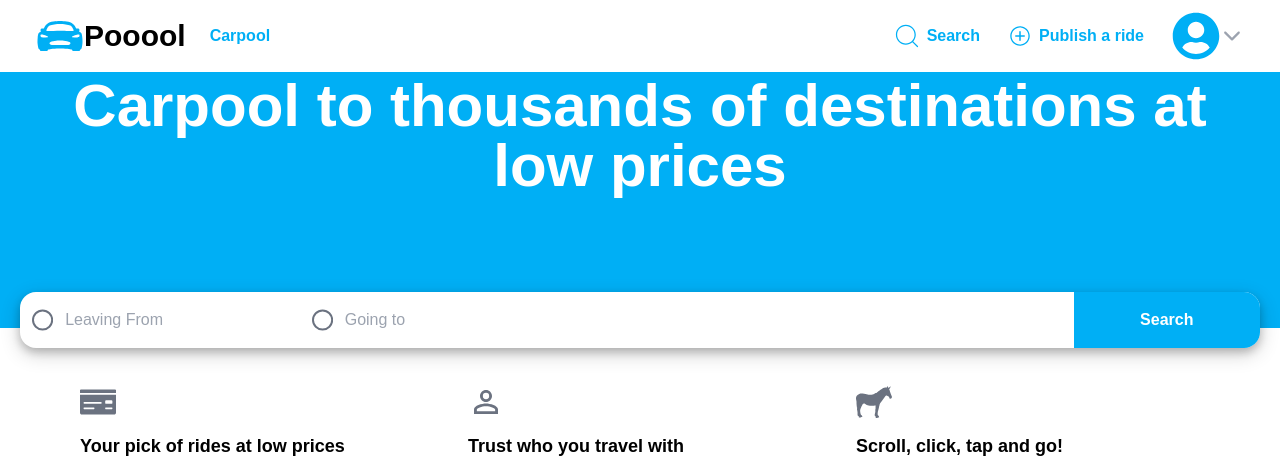
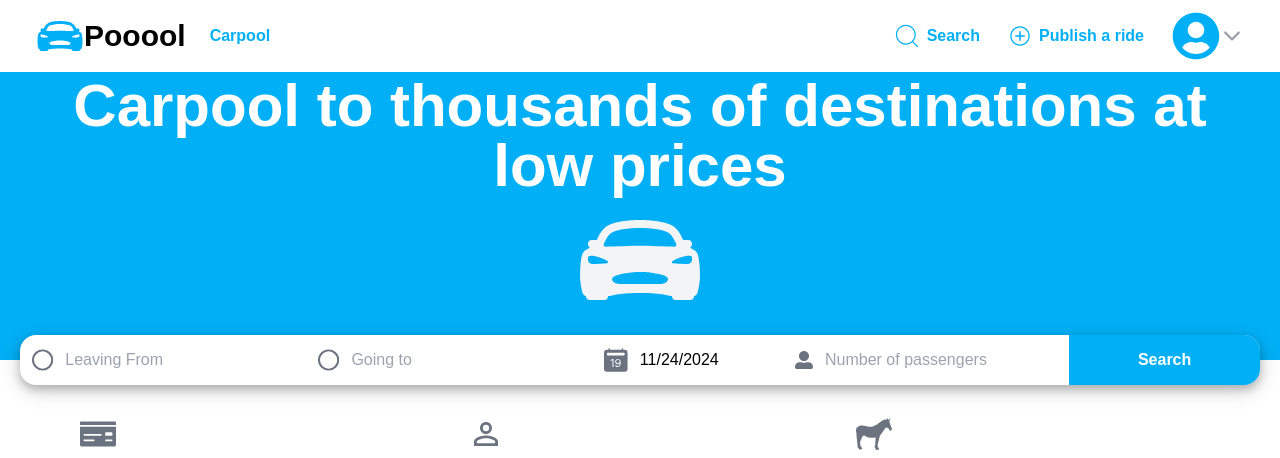
Before and after one commit to Nikhil4002-50-82/Pooool-miniProject, a React (Vite) app in the folder client/: page / in a window 1280 px wide. Shown: the top 458 px of the page. Built offline with nearby package versions, Linux system fonts and the light colour scheme.

Commit message:
committed

```diff
--- a/client/package.json
+++ b/client/package.json
@@ -12,6 +12,7 @@
   },
   "dependencies": {
     "react": "^18.3.1",
+    "react-datepicker": "^7.5.0",
     "react-dom": "^18.3.1",
     "react-icons": "^5.3.0"
   },
--- a/client/src/components/TitleHome.jsx
+++ b/client/src/components/TitleHome.jsx
@@ -1,16 +1,27 @@
 import React,{useState} from 'react';
 
+import DatePicker from "react-datepicker";
+import "react-datepicker/dist/react-datepicker.css";
+
 import { FaRegCircle } from "react-icons/fa6";
+import { FaUserAlt } from "react-icons/fa";
+import { BsCalendar2DateFill } from "react-icons/bs";
+import { IoCarSport } from "react-icons/io5";
 
 const TitleHome = () => {
     const [h1,setH1]=useState(false);
     const [h2,setH2]=useState(false);
     const [h3,setH3]=useState(false);
     const [h4,setH4]=useState(false);
+    const [passengerCount,setPassengerCount]=useState(0);
+
+    const [startDate, setStartDate] = useState(new Date());
+
   return (
-        <div className='h-[16em] bg-[#00AFF5] p-5 pt-1 pb-1 flex flex-col mb-4'>
+        <div className='h-[18em] bg-[#00AFF5] p-5 pt-1 pb-1 flex flex-col mb-4'>
             <h1 className='text-white font-semibold text-6xl text-center'>Carpool to thousands of destinations at low prices</h1>
-            <div className='relative h-[3.5em] top-[6em] bg-white rounded-2xl shadow-custom grid grid-cols-[3fr_3fr_2fr_3fr_2fr]'>
+            <div className='flex items-center justify-center'><IoCarSport className='text-9xl text-gray-100' /></div>
+            <div className='relative h-[3.5em] top-[0.7em] bg-white rounded-2xl shadow-custom grid grid-cols-[3fr_3fr_2fr_3fr_2fr]'>
                     <div className={`p-1 flex items-center justify-between rounded-2xl ${h1?"bg-[#EDEDED]":""}`} onMouseOver={()=>{
                         setH1(true);
                     }} onMouseOut={()=>{
@@ -21,8 +32,20 @@ const TitleHome = () => {
                     }} onMouseOut={()=>{
                         setH2(false);
                     }}><FaRegCircle className='text-2xl text-gray-500 font-bold ml-2'  /><input className={`h-full w-full p-3 focus:outline-none ${h2 ? "bg-[#EDEDED]" : ""}`} type="text" placeholder='Going to' /></div>
-                    <div className='p-1 flex items-center justify-between rounded-2xl hover:bg-[#EDEDED]'><input type="text" /></div>
-                    <div className='p-1 flex items-center justify-between rounded-2xl hover:bg-[#EDEDED]'><input type="text" /></div>
+                    <div className={`p-1 flex items-center justify-between rounded-2xl ${h3?"bg-[#EDEDED]":""}`} onMouseOver={()=>{
+                        setH3(true);
+                    }} onMouseOut={()=>{
+                        setH3(false);
+                    }}><BsCalendar2DateFill className='text-4xl text-gray-500 font-bold ml-2' /><DatePicker className={`h-full w-full p-3 focus:outline-none ${h3 ? "bg-[#EDEDED]" : ""}`} selected={startDate} onChange={(date) => setStartDate(date)} /></div>
+                    <div className={`p-1 flex items-center justify-between rounded-2xl ${h4?"bg-[#EDEDED]":""}`} onMouseOver={()=>{
+                        setH4(true);
+                    }} onMouseOut={()=>{
+                        setH4(false);
+                    }}><FaUserAlt className='text-xl text-gray-500 font-bold ml-2' /><input type="text" className={`h-full w-full p-3 focus:outline-none ${h4 ? "bg-[#EDEDED]" : ""}`} placeholder='Number of passengers' onChange={(event)=>{
+                       const value=event.target.value;
+                       setPassengerCount(value);
+
+                    }} /></div>
                     <div><button className=' w-full h-[100%] rounded-r-2xl bg-[#00AFF5] text-white font-semibold'>Search</button></div>
             </div>
         </div>
```
Also changed, not shown: 1 other file (tests, documents, lock files or other folders).
